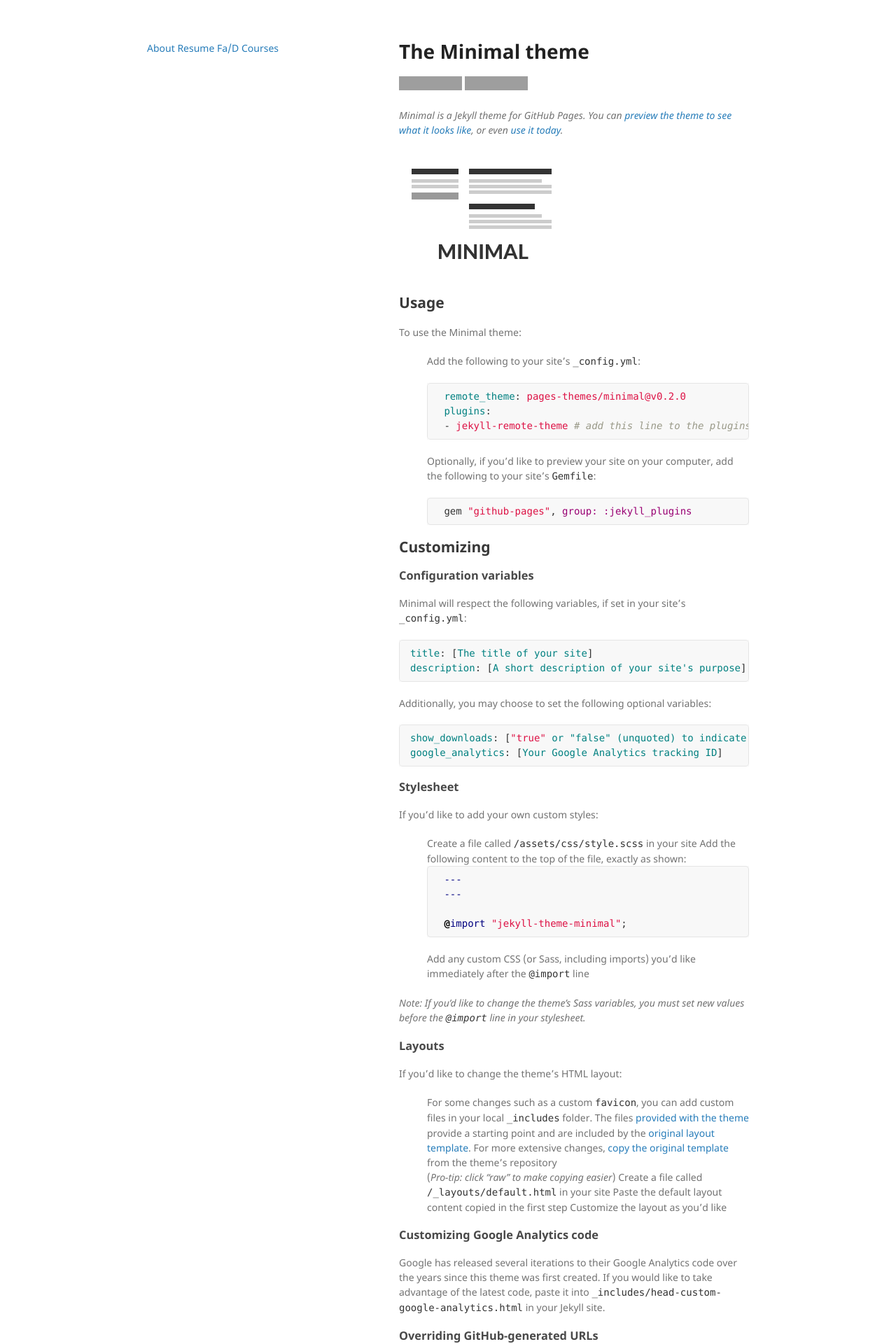
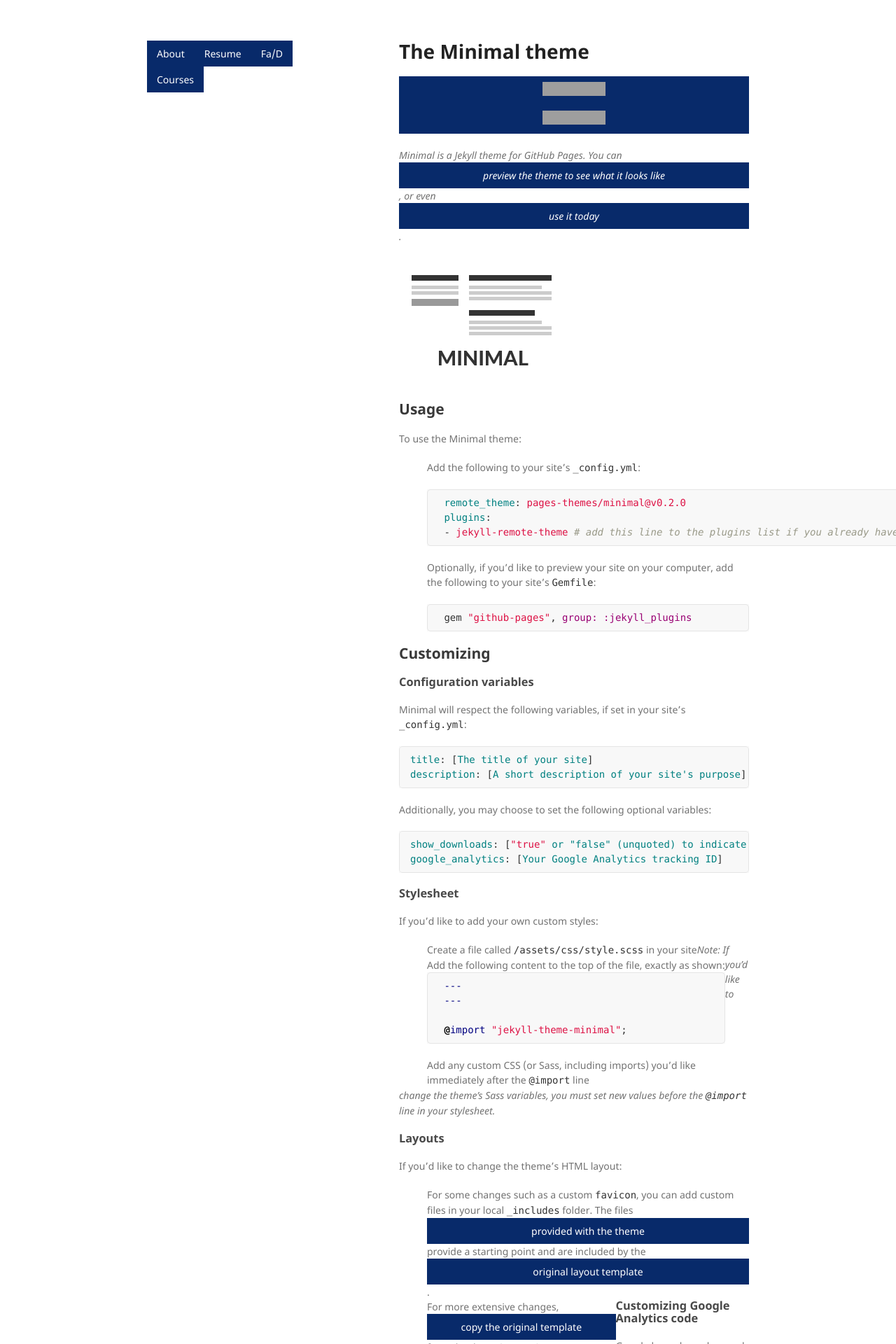
Before and after one commit to memiller-ux/ME-Portfolio-Website, a Jekyll site: the page built from README.md, in a window 1280 px wide. Shown: the top 1920 px of the page at 70% size. Built offline with Jekyll 4.4.1, drawn with Linux system fonts in a browser that asks for light colours; our own code applies the rules of GitHub Pages for plain Markdown files; grey boxes are pictures that could not be loaded.

Commit message:
navbar updates

```diff
--- a/_config.yml
+++ b/_config.yml
@@ -1,6 +1,6 @@
 title: Minimal theme
 logo: /assets/img/logo.png
 description: Minimal is a theme for GitHub Pages.
-show_downloads: true
+show_downloads: false
 google_analytics:
 theme: jekyll-theme-minimal
--- a/_layouts/default.html
+++ b/_layouts/default.html
@@ -17,13 +17,24 @@
       <header>
         <style>
           ul {
-            list-style-type: none;
+            list-style-type:none;
             margin: 0;
             padding: 0;
           }
 
           li {
             display: inline;
+            float: Left;
+          }
+
+          a {
+            display: block;
+            padding: 8px;
+            background-color: #082A6A;
+            color: white;
+            text-align: center;
+            padding-inline: 14px;
+
           }
           </style>
           </head>
```
